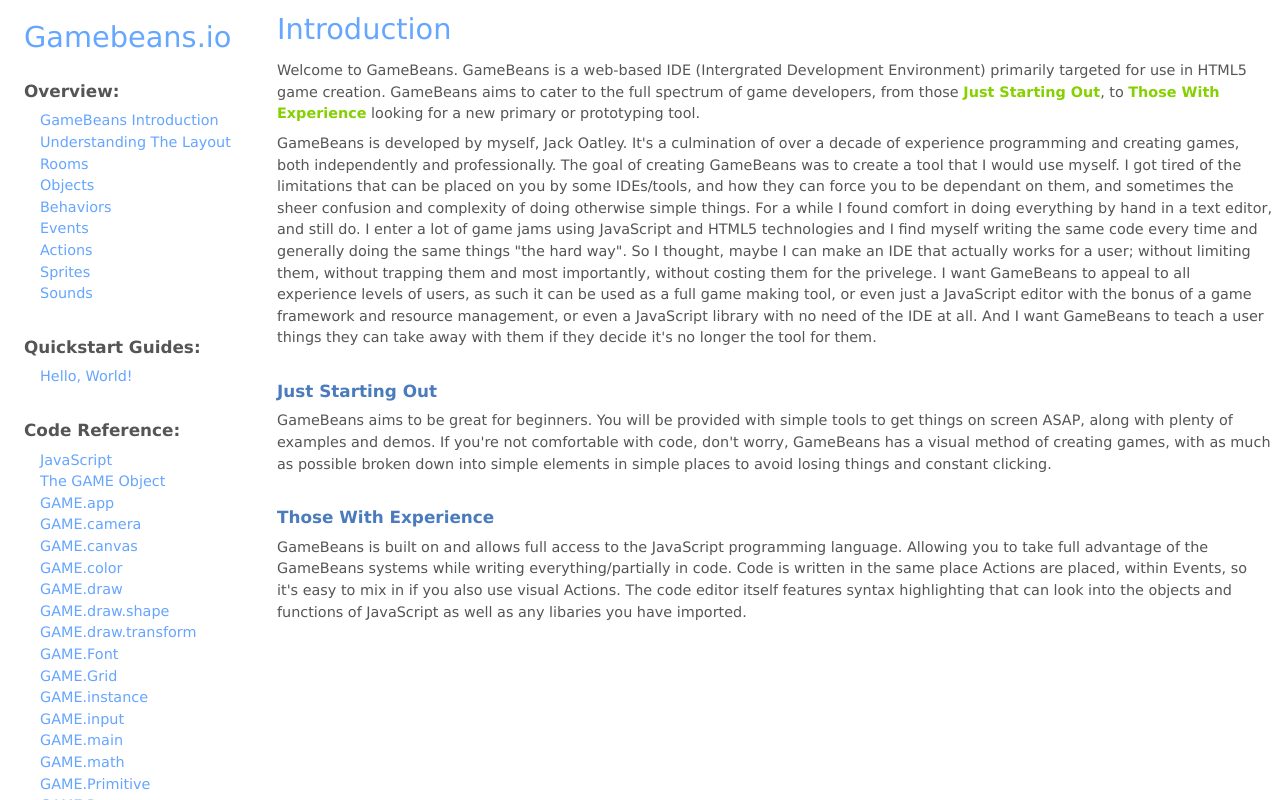
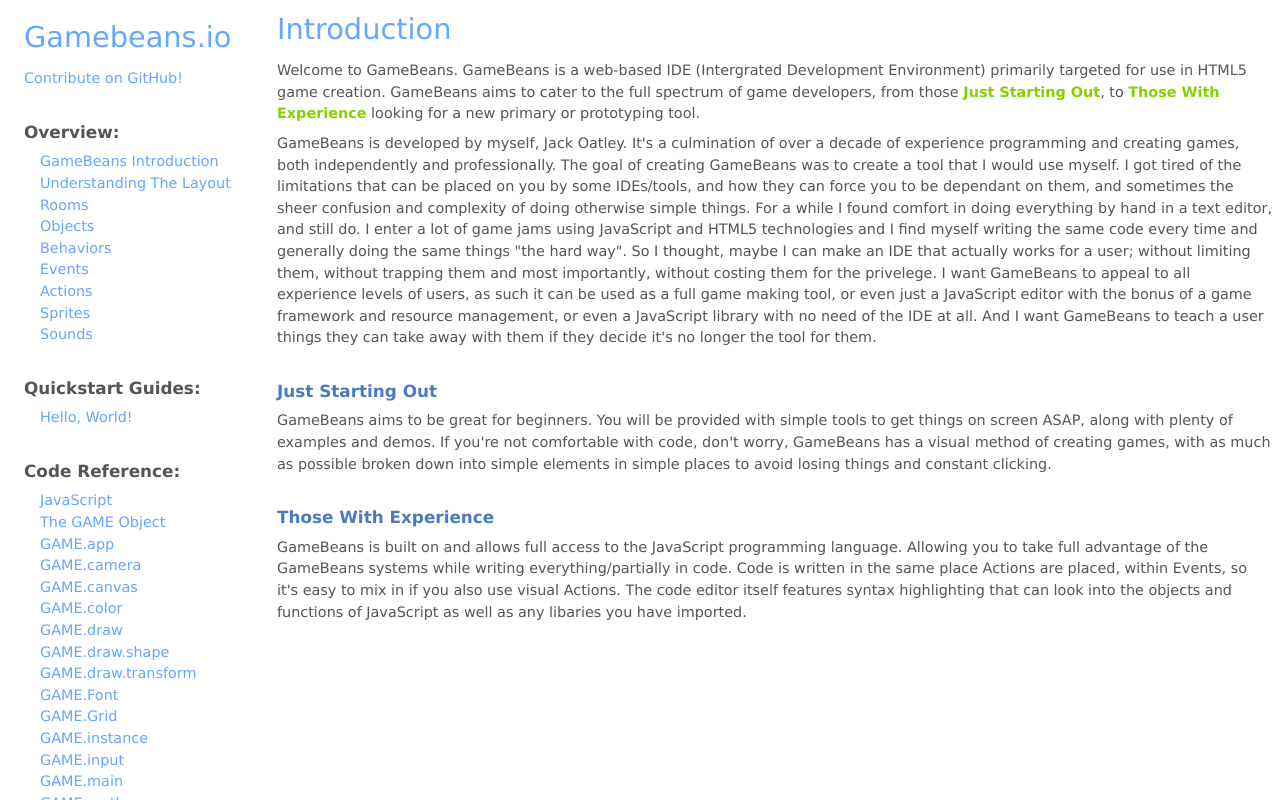
Before and after one commit to JackOatley/GameBeans-Docs, a plain HTML site: page index.html in a window 1280 px wide. Drawn offline with Linux system fonts and the light colour scheme.

Commit message:
contribute link

```diff
--- a/index.html
+++ b/index.html
@@ -1,7 +1,5 @@
 <!DOCTYPE html>
-
 <html>
-
 <head>
 	<link rel="stylesheet" href="style.css">
 </head>
@@ -13,6 +11,8 @@
 		<div id="contents">
 
 			<a href="http://gamebeans.io/"><h1>Gamebeans.io</h1></a>
+
+			<a href="https://github.com/JackOatley/GameBeans-Docs" target="_blank">Contribute on GitHub!</a>
 
 			<h3>Overview:</h3>
 			<p onclick="openPage('overview/introduction')">GameBeans Introduction</p>
@@ -68,5 +68,4 @@
 	</script>
 
 </body>
-
 </html>
```
Lines whose indentation alone changed are shown as unchanged.
